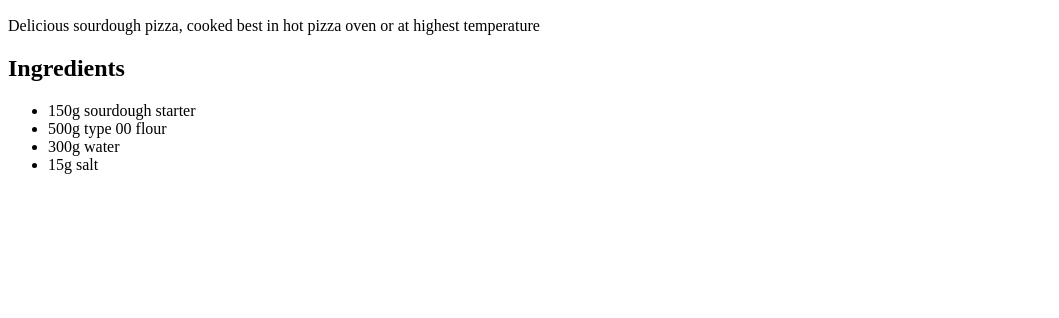
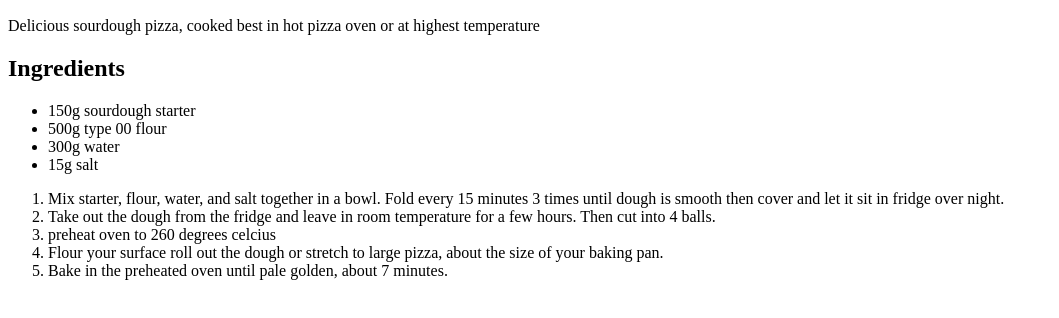
Before and after one commit to Aaront028/sourdough-recipes, a website: page recipes/sourdough.html in a window 1280 px wide. Shown: the part 434-752 px from the top of the page, without its empty margins (0-1059 px from the left). Drawn offline with Linux system fonts and the light colour scheme.

Commit message:
added unordered list and completed page

```diff
--- a/recipes/sourdough.html
+++ b/recipes/sourdough.html
@@ -22,5 +22,27 @@
         <li>300g water</li>
         <li>15g salt</li>
     </ul>
+
+    <ol>
+        <li>Mix starter, flour, water, and salt together in a bowl.
+            Fold every 15 minutes 3 times until dough is smooth then
+            cover and let it sit in fridge over night.
+        </li>
+        <li>
+            Take out the dough from the fridge and leave in room temperature for a few hours. Then cut into 4 balls.
+        </li>
+        <li>
+            preheat oven to 260 degrees celcius
+        </li>
+        <li>
+            Flour your surface roll out the dough or stretch to large pizza, about the size of your baking pan.
+        </li>
+        <li>
+            Bake in the preheated oven until pale golden, about 7 minutes.
+        </li>
+
+
+
+    </ol>
 </body>
 </html>
```
